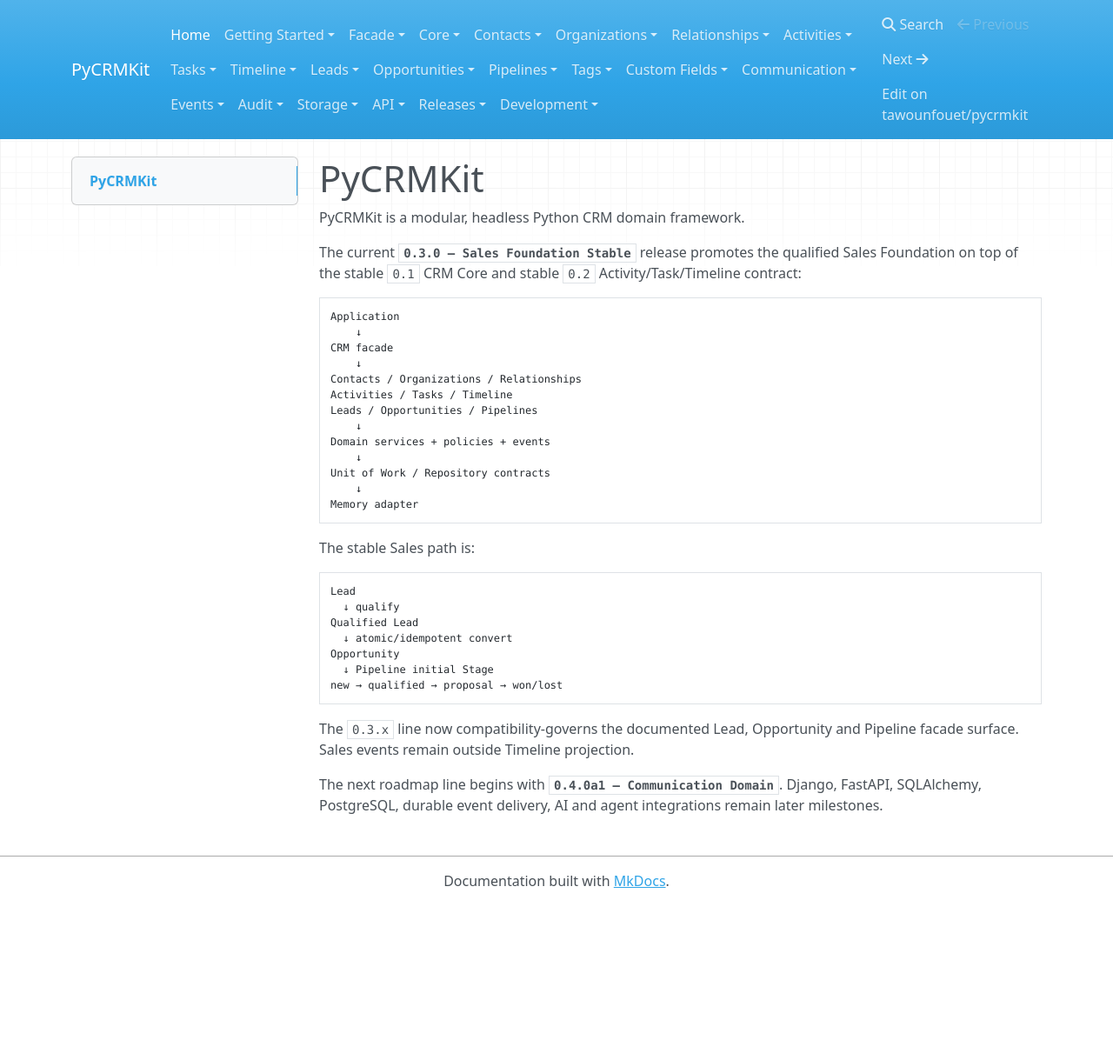
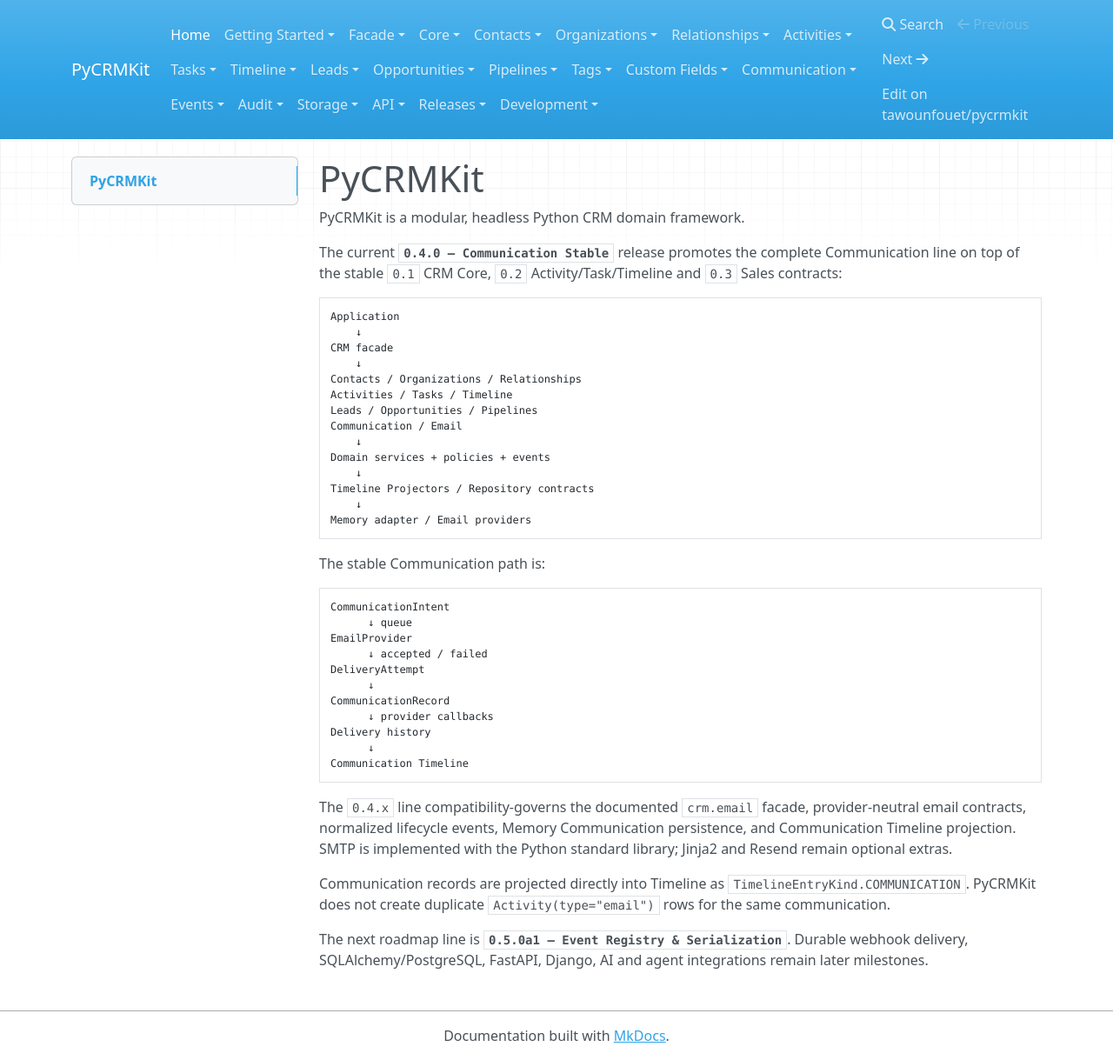
Before and after one commit to tawounfouet/pycrmkit, an MkDocs documentation site: the page built from docs/index.md, in a window 1280 px wide and 1219 px high. Shown: the whole window at 87% size. Built offline with MkDocs 1.6.1, drawn with Linux system fonts in a browser that asks for light colours; nearby versions of some CDN libraries.

Commit message:
release: promote PyCRMKit 0.4.0 Communication stable
Promote the fully qualified 0.4.0rc1 Communication line to stable 0.4.0 with no new business scope. Freeze the documented 0.4.x crm.email and provider-neutral contracts, preserve 0.1-0.3 compatibility, finalize Communication-to-Timeline architecture documentation, and qualify package build/install plus functional Communication smoke.

````diff
--- a/docs/index.md
+++ b/docs/index.md
@@ -2,9 +2,9 @@
 
 PyCRMKit is a modular, headless Python CRM domain framework.
 
-The current **`0.3.0 — Sales Foundation Stable`** release promotes the
-qualified Sales Foundation on top of the stable `0.1` CRM Core and stable
-`0.2` Activity/Task/Timeline contract:
+The current **`0.4.0 — Communication Stable`** release promotes the complete
+Communication line on top of the stable `0.1` CRM Core, `0.2`
+Activity/Task/Timeline and `0.3` Sales contracts:
 
 ```text
 Application
@@ -14,29 +14,41 @@
 Contacts / Organizations / Relationships
 Activities / Tasks / Timeline
 Leads / Opportunities / Pipelines
+Communication / Email
     ↓
 Domain services + policies + events
     ↓
-Unit of Work / Repository contracts
+Timeline Projectors / Repository contracts
     ↓
-Memory adapter
+Memory adapter / Email providers
 ```
 
-The stable Sales path is:
+The stable Communication path is:
 
 ```text
-Lead
-  ↓ qualify
-Qualified Lead
-  ↓ atomic/idempotent convert
-Opportunity
-  ↓ Pipeline initial Stage
-new → qualified → proposal → won/lost
+CommunicationIntent
+      ↓ queue
+EmailProvider
+      ↓ accepted / failed
+DeliveryAttempt
+      ↓
+CommunicationRecord
+      ↓ provider callbacks
+Delivery history
+      ↓
+Communication Timeline
 ```
 
-The `0.3.x` line now compatibility-governs the documented Lead, Opportunity
-and Pipeline facade surface. Sales events remain outside Timeline projection.
+The `0.4.x` line compatibility-governs the documented `crm.email` facade,
+provider-neutral email contracts, normalized lifecycle events, Memory
+Communication persistence, and Communication Timeline projection. SMTP is
+implemented with the Python standard library; Jinja2 and Resend remain optional
+extras.
 
-The next roadmap line begins with **`0.4.0a1 — Communication Domain`**.
-Django, FastAPI, SQLAlchemy, PostgreSQL, durable event delivery, AI and agent
+Communication records are projected directly into Timeline as
+`TimelineEntryKind.COMMUNICATION`. PyCRMKit does not create duplicate
+`Activity(type="email")` rows for the same communication.
+
+The next roadmap line is **`0.5.0a1 — Event Registry & Serialization`**.
+Durable webhook delivery, SQLAlchemy/PostgreSQL, FastAPI, Django, AI and agent
 integrations remain later milestones.
--- a/mkdocs.yml
+++ b/mkdocs.yml
@@ -64,6 +64,7 @@
       - 0.1 Public API: api/0.1-public-api.md
       - 0.2 Public API: api/0.2-public-api.md
       - 0.3 Public API: api/0.3-public-api.md
+      - 0.4 Public API: api/0.4-public-api.md
   - Releases:
       - 0.1.0 CRM Core Stable: releases/0.1.0.md
       - 0.2.0rc1 Activity & Timeline RC: releases/0.2.0rc1.md
@@ -79,6 +80,7 @@
       - 0.4.0b1 Templates & SMTP: releases/0.4.0b1.md
       - 0.4.0b2 Resend Adapter: releases/0.4.0b2.md
       - 0.4.0rc1 Delivery Events & History: releases/0.4.0rc1.md
+      - 0.4.0 Communication Stable: releases/0.4.0.md
   - Development:
       - Contributing: development/contributing.md
       - Testing: development/testing.md
--- a/src/pycrmkit/__about__.py
+++ b/src/pycrmkit/__about__.py
@@ -1,3 +1,3 @@
 """Package metadata."""
 
-__version__ = "0.4.0rc1"
+__version__ = "0.4.0"
````
Also changed, not shown: CHANGELOG.md (+15 -0 lines), README.md (+10 -5 lines), docs/api/0.4-public-api.md (added, +98 -0 lines), docs/communication/history.md (+12 -0 lines), docs/communication/index.md (+16 -2 lines), docs/releases/0.4.0.md (added, +76 -0 lines), 5 other files.
